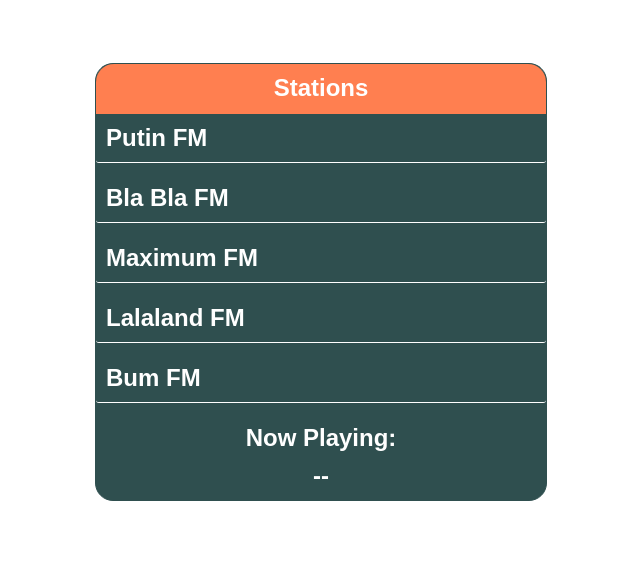
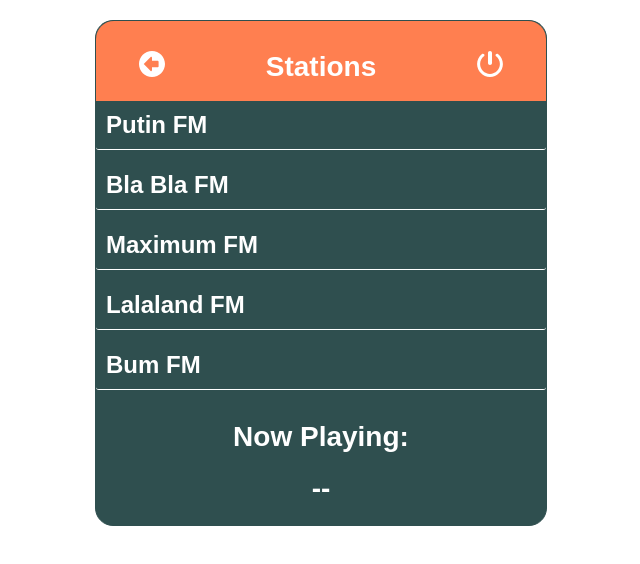
Before and after one commit to versavale/radiowidget, a plain HTML site: page index.html in a window 1280 px wide. Shown: the whole page, without its empty margins (319-959 px from the left). Drawn offline with Linux system fonts and the light colour scheme.

Commit message:
icons added

```diff
--- a/index.html
+++ b/index.html
@@ -10,11 +10,16 @@
 <body>
   <div class="wrapper">
     <div class="header">
-      <div class="return-icon">
-      <i class="icon--return"></i>
+      <div class="header-icon">
+        <a href="#">
+        <img src="../radiowidget/assets/return.svg">
+        </a>
       </div>
       <p class="title" >Stations</p>
-      <div class="power">
+      <div class="header-icon">
+        <a href="#">
+          <img src="../radiowidget/assets/power-off.svg">
+        </a>
       </div>
     </div>
 
@@ -80,8 +85,8 @@
           </div>
     </div>
   <div class="footer">
-      <p class="title">Now Playing:</p>
-      <p class="title" id="demo">--</p>
+      <p class="title title--footer">Now Playing:</p>
+      <p class="title title--footer" id="demo">--</p>
   </div>
 
   </div>
--- a/style/style.scss
+++ b/style/style.scss
@@ -9,18 +9,42 @@
   background-color: $tile-color;
   border-radius: $border-radius;
   border: 1px solid $tile-color;
-  margin: 5% auto;
+  margin: 20px auto;
 }
 
 .header {
   display: grid;
   grid-column: 1;
   background-color: $orange-color;
-  height: 50px;
+  height: 80px;
   border-top-left-radius: $border-radius;
   border-top-right-radius: $border-radius;
   grid-template-columns: 1fr 2fr 1fr;
   margin-top: 0px;
+}
+
+.title {
+  display: grid;
+  font-size: 28px;
+  font-weight: bold;
+  font-family: Arial, sans-serif;
+  color: white;
+  margin: 30px 0;
+  text-align: center;
+}
+
+.title--footer {
+  margin: 20px 0;
+}
+
+.header-icon {
+  text-align: center;
+
+  a, img {
+    width: 26px;
+    height: 26px;
+    margin: 30px auto;
+  }
 }
 
 .content {
@@ -30,42 +54,10 @@
   overflow: auto;
 }
 
-.title {
-  display: grid;
-  font-size: 24px;
-  font-weight: bold;
-  font-family: Arial, sans-serif;
-  color: white;
-  margin: 10px 0;
-  text-align: center;
-}
-
-a {
-  height: 20px;
-  width: 20px;
-}
-
 .station {
   color: grey;
   display: inline-block;
 }
-
-
-//icons
-.icon--return {
-  background-image: url(../assets/return.svg);
-  background-repeat: no-repeat;
-  background-position: center;
-  background-size: auto;
-  display: inline-block;
-  height: 20px;
-  width: 20px;
-  vertical-align: middle;
-
-}
-
-
-//accordion
 
 .accordionItem {
   float:left;
```
Also changed, not shown: style/style.css.
